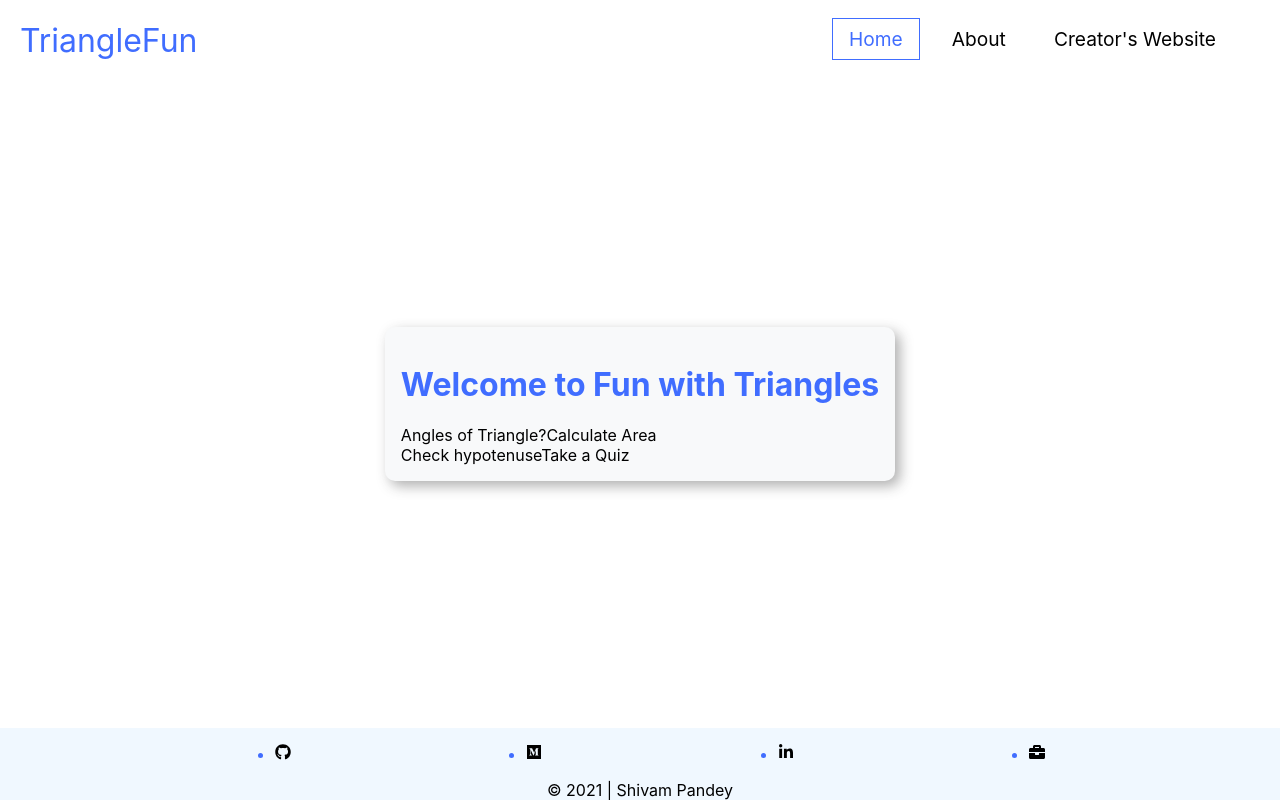
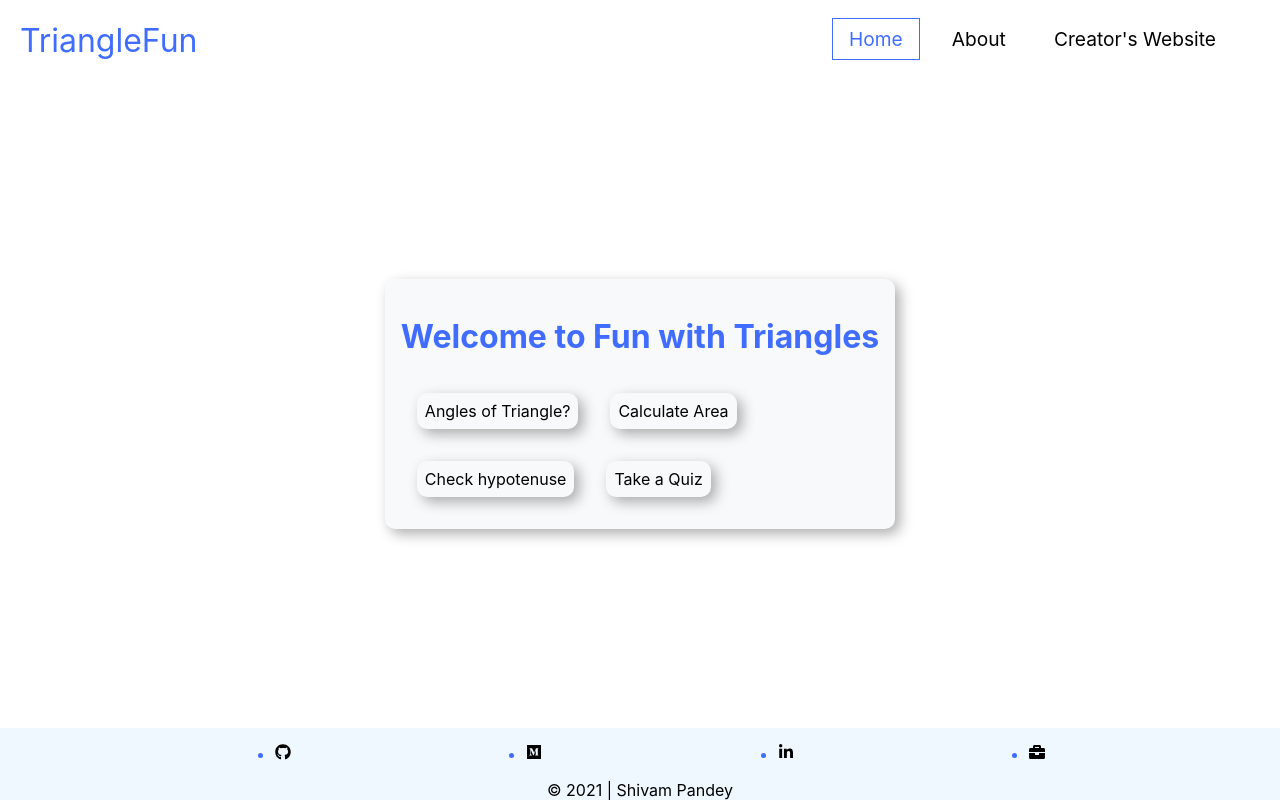
Before and after one commit to SJTGSHIVAM/fun_with_triangles_mark12, a React (Create React App) app: page / in a window 1280 px wide. Built offline with nearby package versions, Linux system fonts and the light colour scheme.

Commit message:
style: front page css

```diff
--- a/src/App.css
+++ b/src/App.css
@@ -11,3 +11,8 @@ body {
   flex-direction: column;
   align-items: stretch;
 }
+.mid-cover {
+  height: 100%;
+  width: 100%;
+  margin: auto;
+}
--- a/src/components/Trihome/Trihome.css
+++ b/src/components/Trihome/Trihome.css
@@ -16,15 +16,10 @@ a {
 }
 .smallcard {
   background-color: #f8f9fa;
-  margin: 1rem 1rem 1rem 1rem;
+  margin: 1rem;
   border-radius: 10px;
-  padding: 0.5rem;
-  -webkit-box-shadow: 5px 5px 13px 0px rgba(50, 50, 50, 0.39);
-  -moz-box-shadow: 5px 5px 13px 0px rgba(50, 50, 50, 0.39);
+  padding: 3rem;
+  display: inline-block;
+  text-align: center;
   box-shadow: 5px 5px 13px 0px rgba(50, 50, 50, 0.39);
 }
-.mid-cover {
-  height: 100%;
-  width: 100%;
-  margin: auto;
-}
--- a/src/components/Trihome/Trihome.tsx
+++ b/src/components/Trihome/Trihome.tsx
@@ -9,28 +9,28 @@ const Trihome = () => {
         <h1>Welcome to Fun with Triangles</h1>
       </header>
       <div>
-        <span>
-          <Link to="/area" className="grid nav">
+        <div className="smallcard">
+          <Link to="/area" className="grid-nav">
             Angles of Triangle?
           </Link>
-        </span>
-        <span>
-          <Link to="/hype" className="grid nav">
+        </div>
+        <div className="smallcard">
+          <Link to="/hype" className="grid-nav">
             Calculate Area
           </Link>
-        </span>
+        </div>
       </div>
       <div>
-        <span>
-          <Link to="/quiz" className="grid nav">
+        <div className="smallcard">
+          <Link to="/quiz" className="grid-nav">
             Check hypotenuse
           </Link>
-        </span>
-        <span>
-          <Link to="/angle" className="grid nav">
+        </div>
+        <div className="smallcard">
+          <Link to="/angle" className="grid-nav">
             Take a Quiz
           </Link>
-        </span>
+        </div>
       </div>
     </div>
   );
```
